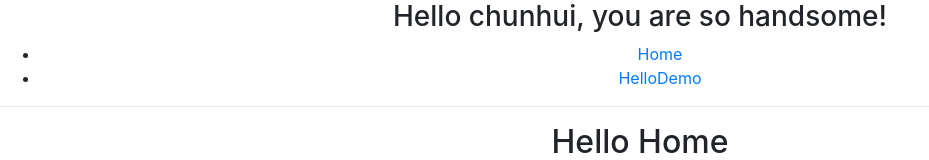
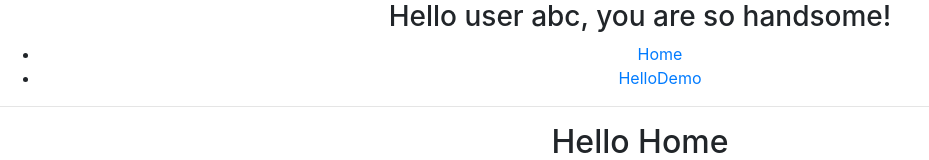
Before and after one commit to cgycch/react_demo, a React (Create React App) app: page / in a window 1280 px wide. Shown: the top 160 px of the page, without its empty margins (0-929 px from the left). Built offline with nearby package versions, Linux system fonts and the light colour scheme.

Commit message:
HELLO USERNAME

```diff
--- a/src/App.js
+++ b/src/App.js
@@ -1,12 +1,34 @@
 import React, { Component } from 'react';
 import './App.css';
+import { getUserInfos } from './ui/actions/common/user'
 import BasicNavExample from './ui/components/BasicNavExample'
 class App extends Component {
+  constructor(props) {
+    super(props)
+    this.setState({
+      userId: '00001',
+      userName: 'admin'
+    })
+  }
+  componentDidMount = () => {
+    console.log('componentDidMount...')
+    getUserInfos().then(res => {
+      const { userId, userName } = res
+      this.setState({ userId, userName })
+    }).catch(err => {
+      console.log('error on get user info', err)
+    })
+  }
+
   render() {
+    let userName = 'xxx'
+    if (this.state != null) {
+      userName = this.state.userName
+    }
     return (
       <div className="App">
-         <h3>Hello chunhui, you are so handsome!</h3>
-         <BasicNavExample/>
+        <h3>Hello {userName}, you are so handsome!</h3>
+        <BasicNavExample />
       </div>
     );
   }
--- /dev/null
+++ b/src/ui/actions/common/user.js
@@ -0,0 +1,9 @@
+
+export const getUserInfos =()=>{
+    let userInfo = {
+        userId:'00008',
+        userName:'user abc'
+    }
+    console.log('getUserInfos',new Date())
+    return Promise.resolve(userInfo)
+   }
```
